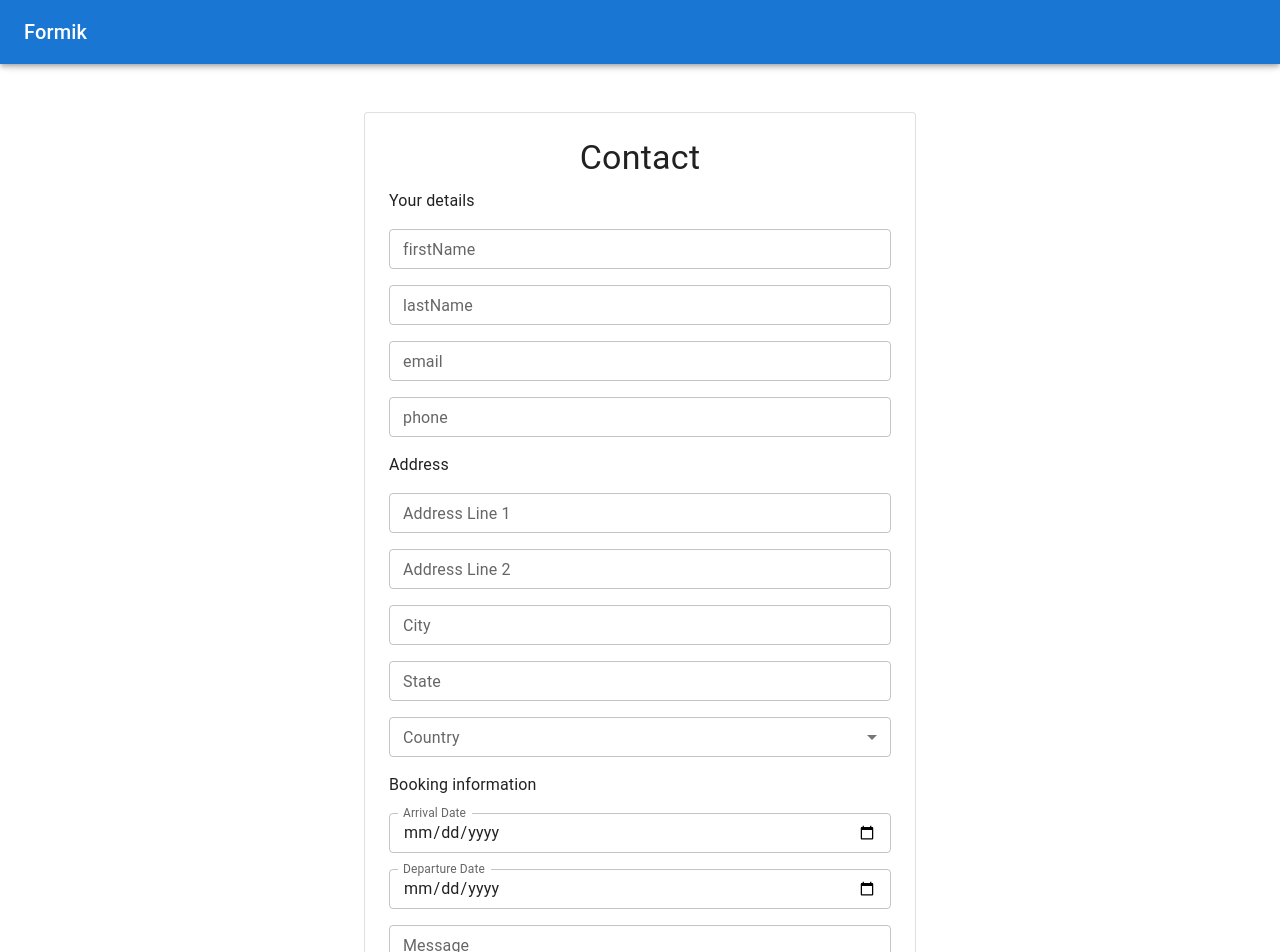
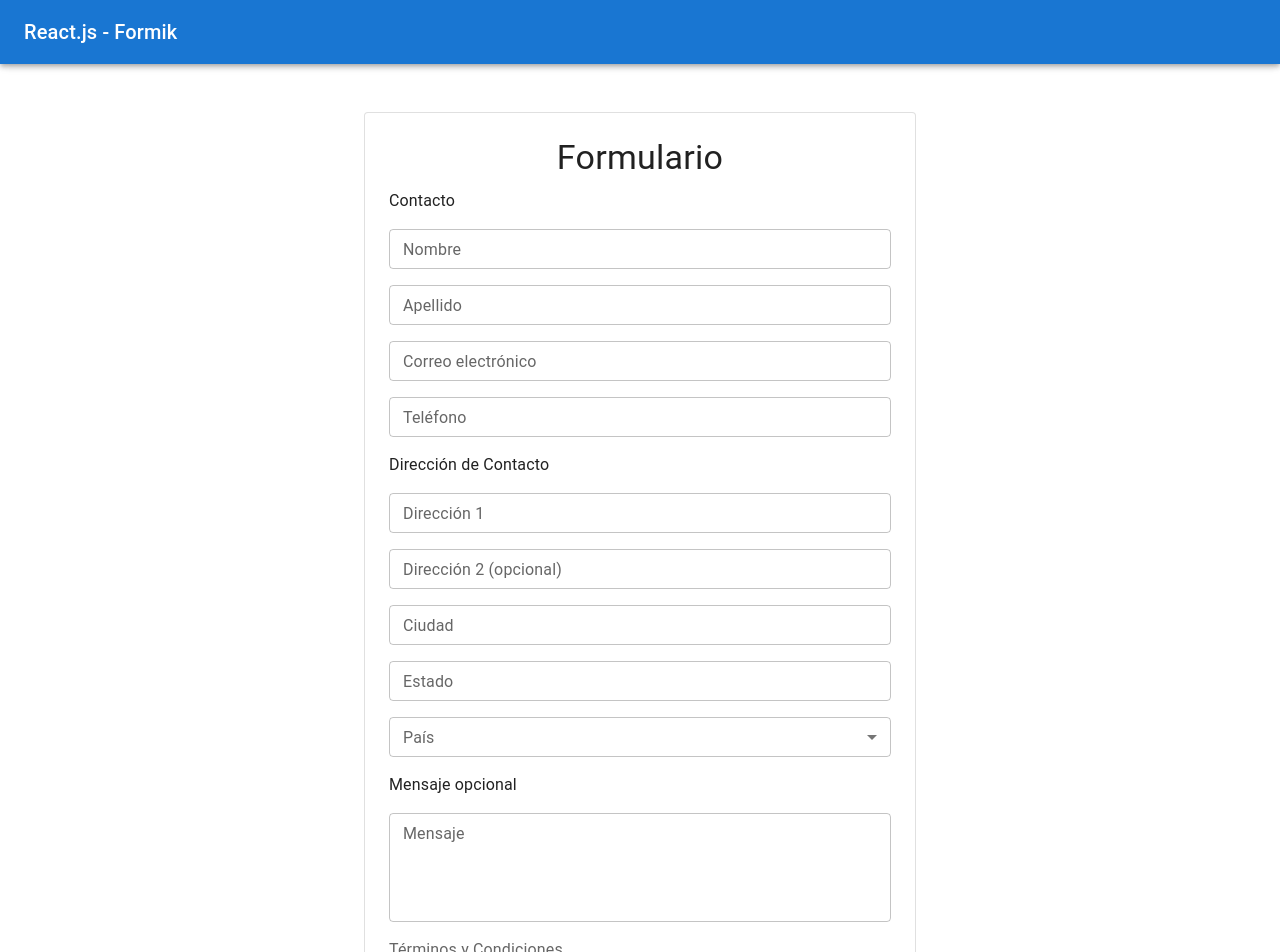
Before and after one commit to Pedrogj/Formik-MaterialUI, a React (Create React App) app: page / in a window 1280 px wide. Shown: the top 952 px of the page. Built offline with nearby package versions, Linux system fonts and the light colour scheme.

Commit message:
refactor

```diff
--- a/package.json
+++ b/package.json
@@ -5,6 +5,7 @@
   "dependencies": {
     "@emotion/react": "^11.9.3",
     "@emotion/styled": "^11.9.3",
+    "@mui/icons-material": "^5.8.4",
     "@mui/material": "^5.8.4",
     "@testing-library/jest-dom": "^5.16.4",
     "@testing-library/react": "^13.3.0",
@@ -17,6 +18,7 @@
     "react": "^18.2.0",
     "react-dom": "^18.2.0",
     "react-scripts": "5.0.1",
+    "react-toastify": "^9.0.4",
     "typescript": "^4.7.3",
     "web-vitals": "^2.1.4",
     "yup": "^0.32.11"
--- a/src/components/form/FormUser.tsx
+++ b/src/components/form/FormUser.tsx
@@ -1,14 +1,16 @@
 import { Container, Grid, Paper, Typography } from "@mui/material";
+import SendIcon from "@mui/icons-material/Send";
 import { Formik, Form } from "formik";
-import * as Yup from "yup";
+import { toast, ToastContainer } from "react-toastify";
+import "react-toastify/dist/ReactToastify.css";
 
 import countries from "../../data/countries.json";
 
 import { TextFieldWrapper as TextField } from "../formUi/TextField";
 import { SelectField } from "../formUi/SelectField";
-import { DataTimePicker } from "../formUi/DataTimePicker";
 import { CheckboxField } from "../formUi/CheckboxField";
 import { ButtonUi } from "../formUi/ButtonUi";
+import { formValidation } from "../../helpers/formValidations/formValidations";
 
 const initialFormState = {
   firstName: "",
@@ -20,32 +22,9 @@ const initialFormState = {
   city: "",
   state: "",
   country: "",
-  arrivealDate: "",
-  departureDate: "",
   message: "",
   termOfServices: "",
 };
-
-const formValidation = Yup.object().shape({
-  firstName: Yup.string().required("Required"),
-  lastName: Yup.string().required("Rquired"),
-  email: Yup.string().email("Invalid email").required("Required"),
-  phone: Yup.number()
-    .integer()
-    .typeError("Please enter a valid phone number")
-    .required("required"),
-  addressLine1: Yup.string().required("Required"),
-  addressLine2: Yup.string(),
-  city: Yup.string().required("Required"),
-  state: Yup.string().required("Required"),
-  country: Yup.string().required("Required"),
-  arrivealDate: Yup.date().required("Required"),
-  departureDate: Yup.date().required("Required"),
-  message: Yup.string(),
-  termOfServices: Yup.boolean()
-    .oneOf([true], "The terms and conditions must be accepted.")
-    .required("The terms and conditions must be accepted."),
-});
 
 export const FormUser = () => {
   return (
@@ -55,7 +34,7 @@ export const FormUser = () => {
         sx={{ my: { xs: 3, md: 6 }, p: { xs: 2, md: 3 } }}
       >
         <Typography component="h1" variant="h4" align="center">
-          Contact
+          Formulario
         </Typography>
         <Grid style={{ paddingTop: "10px" }}>
           <Formik
@@ -64,65 +43,71 @@ export const FormUser = () => {
             }}
             validationSchema={formValidation}
             onSubmit={(values, { resetForm }) => {
-              console.log(values);
+              // console.log(values);
               resetForm();
+              toast.success("Enviado...", {
+                position: "top-right",
+                autoClose: 5000,
+                hideProgressBar: false,
+                closeOnClick: true,
+                pauseOnHover: true,
+                draggable: true,
+                progress: undefined,
+              });
             }}
           >
             <Form>
               <Grid container spacing={2}>
                 {/* -----------Your details------------- */}
                 <Grid item xs={12}>
-                  <Typography>Your details</Typography>
+                  <Typography>Contacto</Typography>
                 </Grid>
                 <Grid item xs={12}>
-                  <TextField name="firstName" label="firstName" />
+                  <TextField name="firstName" label="Nombre" />
                 </Grid>
                 <Grid item xs={12}>
-                  <TextField name="lastName" label="lastName" />
+                  <TextField name="lastName" label="Apellido" />
                 </Grid>
                 <Grid item xs={12}>
-                  <TextField name="email" label="email" />
+                  <TextField name="email" label="Correo electrónico" />
                 </Grid>
                 <Grid item xs={12}>
-                  <TextField name="phone" label="phone" />
+                  <TextField name="phone" label="Teléfono" />
                 </Grid>
                 {/* -----------Address------------- */}
                 <Grid item xs={12}>
-                  <Typography>Address</Typography>
+                  <Typography>Dirección de Contacto</Typography>
                 </Grid>
                 <Grid item xs={12}>
-                  <TextField name="addressLine1" label="Address Line 1" />
+                  <TextField name="addressLine1" label="Dirección 1" />
                 </Grid>
                 <Grid item xs={12}>
-                  <TextField name="addressLine2" label="Address Line 2" />
+                  <TextField
+                    name="addressLine2"
+                    label="Dirección 2 (opcional)"
+                  />
                 </Grid>
                 <Grid item xs={12}>
-                  <TextField name="city" label="City" />
+                  <TextField name="city" label="Ciudad" />
                 </Grid>
                 <Grid item xs={12}>
-                  <TextField name="state" label="State" />
+                  <TextField name="state" label="Estado" />
                 </Grid>
                 <Grid item xs={12}>
                   <SelectField
                     name="country"
-                    label="Country"
+                    label="País"
                     options={countries}
                   />
                 </Grid>
                 {/* ------------Booking information------------ */}
                 <Grid item xs={12}>
-                  <Typography>Booking information</Typography>
-                </Grid>
-                <Grid item xs={12}>
-                  <DataTimePicker name="arrivealDate" label="Arrival Date" />
-                </Grid>
-                <Grid item xs={12}>
-                  <DataTimePicker name="departureDate" label="Departure Date" />
+                  <Typography>Mensaje opcional</Typography>
                 </Grid>
                 <Grid item xs={12}>
                   <TextField
                     name="message"
-                    label="Message"
+                    label="Mensaje"
                     multiline={true}
                     rows={4}
                   />
@@ -130,14 +115,15 @@ export const FormUser = () => {
                 <Grid item xs={12}>
                   <CheckboxField
                     name="termOfServices"
-                    legend="Term Of Service"
-                    label="I agree"
+                    legend="Términos y Condiciones"
+                    label="Acepto los términos"
                   />
                 </Grid>
                 <Grid item xs={12}>
-                  <ButtonUi>Submit Form</ButtonUi>
+                  <ButtonUi endIcon={<SendIcon />}>Eniar</ButtonUi>
                 </Grid>
               </Grid>
+              <ToastContainer />
             </Form>
           </Formik>
         </Grid>
--- a/src/components/formUi/DataTimePicker.tsx
+++ /dev/null
@@ -1,25 +0,0 @@
-import { TextField } from "@mui/material";
-import { useField } from "formik";
-
-export const DataTimePicker = ({ name, ...otherProps }: any) => {
-  const [field, meta] = useField(name);
-
-  const configDateTimePicker = {
-    ...field,
-    ...otherProps,
-    type: "date",
-    variant: "outlined",
-    fullWidth: true,
-    size: "small",
-    InputLabelProps: {
-      shrink: true,
-    },
-  };
-
-  if (meta && meta.touched && meta.error) {
-    configDateTimePicker.error = true;
-    configDateTimePicker.helperText = meta.error;
-  }
-
-  return <TextField {...configDateTimePicker} />;
-};
--- a/src/components/navbar/Navbar.tsx
+++ b/src/components/navbar/Navbar.tsx
@@ -7,7 +7,7 @@ export const Navbar = () => {
       <AppBar position="fixed">
         <Toolbar>
           <Typography variant="h6" component="div" sx={{ flexGrow: 1 }}>
-            Formik
+            React.js - Formik
           </Typography>
         </Toolbar>
       </AppBar>
--- /dev/null
+++ b/src/helpers/formValidations/formValidations.ts
@@ -0,0 +1,36 @@
+import * as Yup from "yup";
+
+export const formValidation = Yup.object().shape({
+  firstName: Yup.string()
+    .matches(
+      /^([A-Za-z\u00C0-\u00D6\u00D8-\u00f6\u00f8-\u00ff\s]*)$/gi,
+      "Este campo solo debe contener Letras."
+    )
+    .trim("Este campo no debe contener espacios")
+    .strict()
+    .max(15, "El máximo de caracteres permitidos son 15")
+    .required("Este campo es requerido"),
+  lastName: Yup.string()
+    .matches(
+      /^([A-Za-z\u00C0-\u00D6\u00D8-\u00f6\u00f8-\u00ff\s]*)$/gi,
+      "Este campo solo debe contener Letras."
+    )
+    .trim("Este campo no debe contener espacios")
+    .strict()
+    .max(15, "El máximo de caracteres permitidos son 15")
+    .required("Este campo es requerido"),
+  email: Yup.string()
+    .email("Correo inválido")
+    .required("Este campo es requerido"),
+  phone: Yup.number()
+    .integer()
+    .typeError("Por favor ingrese un número de teléfono válido")
+    .required("Este campo es requerido"),
+  addressLine1: Yup.string().required("Este campo es requerido"),
+  addressLine2: Yup.string(),
+  city: Yup.string().required("Este campo es requerido"),
+  state: Yup.string().required("Este campo es requerido"),
+  country: Yup.string().required("Este campo es requerido"),
+  message: Yup.string(),
+  termOfServices: Yup.bool().oneOf([true]).required(),
+});
```
Also changed, not shown: 1 other file (tests, documents, lock files or other folders).
